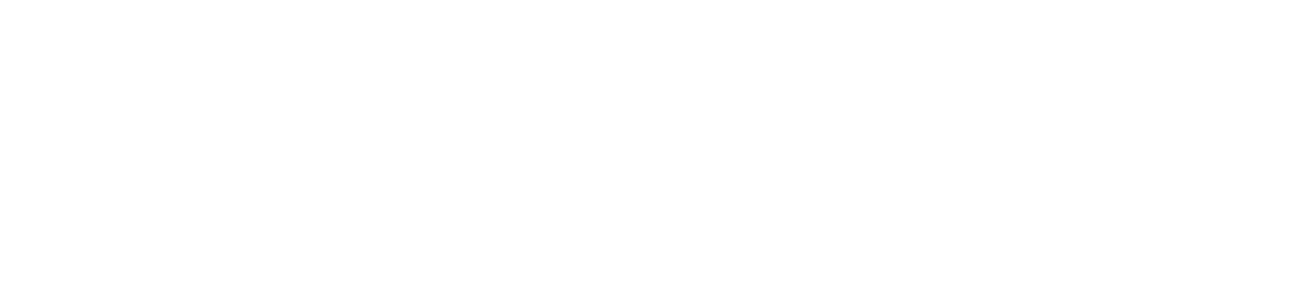
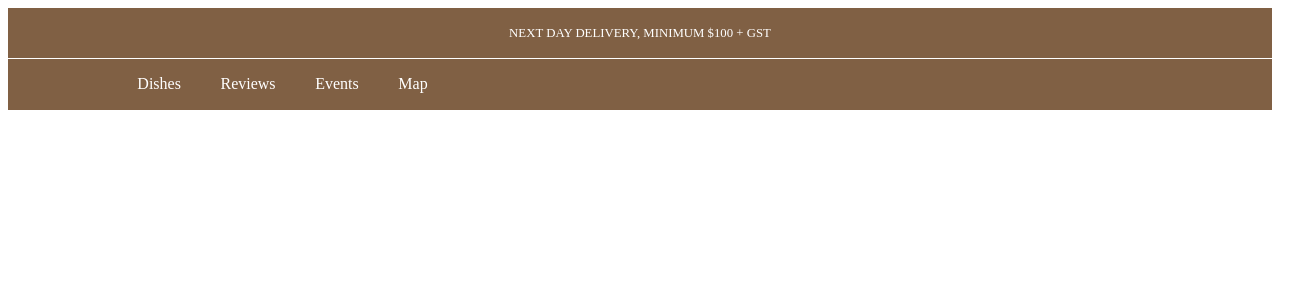
Before and after one commit to RovdoSophiya/SVC, a React (Create React App) app in the folder client/: page / in a window 1280 px wide. Shown: the top 300 px of the page, 1312 px wide, since content can reach past the window. Built offline with nearby package versions, Linux system fonts and the light colour scheme.

Commit message:
init: header

```diff
--- a/client/package.json
+++ b/client/package.json
@@ -3,6 +3,8 @@
   "version": "0.1.0",
   "private": true,
   "dependencies": {
+    "@emotion/react": "^11.13.3",
+    "@emotion/styled": "^11.13.0",
     "@mui/icons-material": "^6.1.5",
     "@mui/material": "^6.1.5",
     "@testing-library/jest-dom": "^5.17.0",
--- /dev/null
+++ b/client/src/App.css
@@ -0,0 +1,5 @@
+body,
+p {
+  padding: 0;
+  margin: 0;
+}
--- a/client/src/App.js
+++ b/client/src/App.js
@@ -1,8 +1,17 @@
+import { BrowserRouter, Route, Routes } from "react-router-dom";
+import Header from "../src/assets/pages/_components/header/header";
 
 function App() {
   return (
-    <div className="App">
-    </div>
+    <BrowserRouter>
+      <Header></Header>
+      <Routes>
+        {/* <Route path="/" element={<Main />} /> */}
+        {/* <Route path="/About" element={<About />} />
+        <Route path="/Reviews" element={<Reviews />} /> */}
+      </Routes>
+      {/* <Footer></Footer> */}
+    </BrowserRouter>
   );
 }
 
--- a/client/src/assets/pages/_components/header/header.css
+++ b/client/src/assets/pages/_components/header/header.css
@@ -1,7 +1,41 @@
-header{
+header {
   width: 100%;
+  background-color: rgba(128, 96, 68, 1);
+  color: white;
 }
-.annotation{
+.annotation {
   width: 100%;
-
+  height: 50px;
+  display: flex;
+  flex-direction: column;
+  align-items: center;
 }
+.annotation p {
+  font-size: 12.797px;
+  font-style: normal;
+  margin-top: auto;
+  margin-bottom: auto;
+}
+.line {
+  width: 100%;
+  height: 0.5px;
+  background-color: white;
+}
+.header {
+  width: 100%;
+  height: 50px;
+  display: flex;
+  padding: 0px 0px 1px 40px;
+  flex-direction: column;
+  justify-content: center;
+  align-items: flex-start;
+  align-self: stretch;
+}
+.list {
+  display: flex;
+  width: 469px;
+  padding: 17px 20px 17px 0px;
+  justify-content: center;
+  align-items: center;
+  gap: var(--item-spacing-39_6, 39.6px);
+}
--- a/client/src/assets/pages/_components/header/header.jsx
+++ b/client/src/assets/pages/_components/header/header.jsx
@@ -1,14 +1,38 @@
 import React, { Component } from "react";
 import { Box, Button, Typography } from "@mui/material";
-import { Link } from "react-router-dom";
+import Link from "@mui/material/Link";
 import "./header.css";
 
 const Header = () => {
   return (
     <header>
-      <Box className="annotation">NEXT DAY DELIVERY, MINIMUM $100 + GST</Box>
-      <Box></Box>
+      <Box className="annotation">
+        <p>NEXT DAY DELIVERY, MINIMUM $100 + GST</p>
+      </Box>
       <Box className="line"></Box>
-      </header>
-  )
-}
+      <Box className="cater-project">
+        <div className="logo"></div>
+      </Box>
+      <Box className="header">
+        <div className="list">
+          <Link className="list-item" href="#" underline="hover" color="white">
+            {"Dishes"}
+          </Link>
+          <Link className="list-item" href="#" underline="hover" color="white">
+            {"Reviews"}
+          </Link>
+          <Link className="list-item" href="#" underline="hover" color="white">
+            {"Events"}
+          </Link>
+          <Link className="list-item" href="#" underline="hover" color="white">
+            {"Map"}
+          </Link>
+        </div>
+
+        <div></div>
+      </Box>
+    </header>
+  );
+};
+
+export default Header;
```
Also changed, not shown: 1 other file (tests, documents, lock files or other folders).
